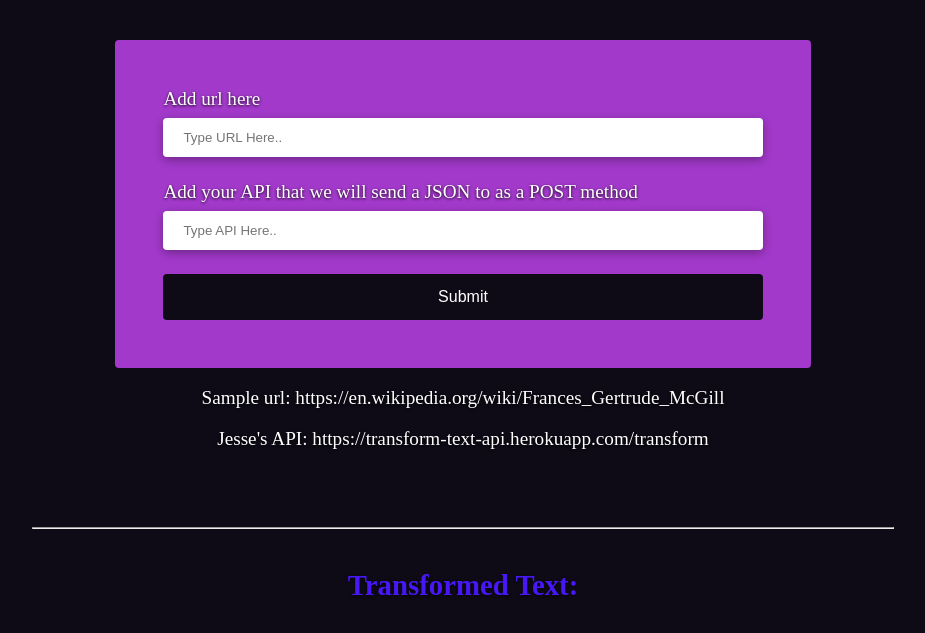
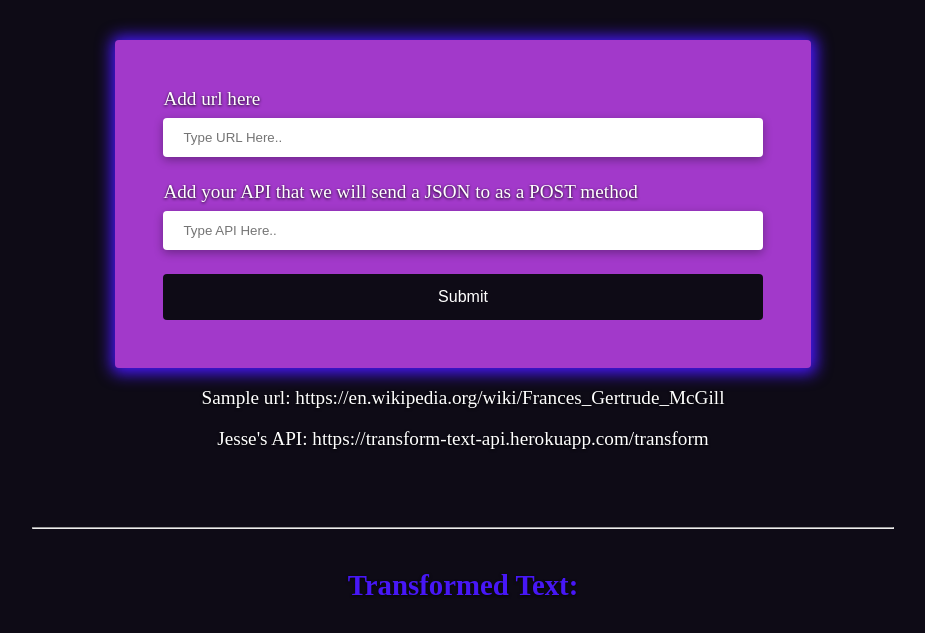
Before and after one commit to JamesWeiMoseley/web_scraper, a plain HTML site: page index.html in a window 1280 px wide. Shown: the part 117-750 px from the top of the page, without its empty margins (177-1102 px from the left). Drawn offline with nearby package versions, Linux system fonts and the light colour scheme.

Commit message:
box shadow

```diff
--- a/index.css
+++ b/index.css
@@ -29,6 +29,7 @@ h1 {
     margin-right: auto;
     background-color: #A239CA;
     border-radius: 4px;
+    box-shadow: 1px 1px 15px 5px #4717F6;
 }
 
 /* each input box */
```
